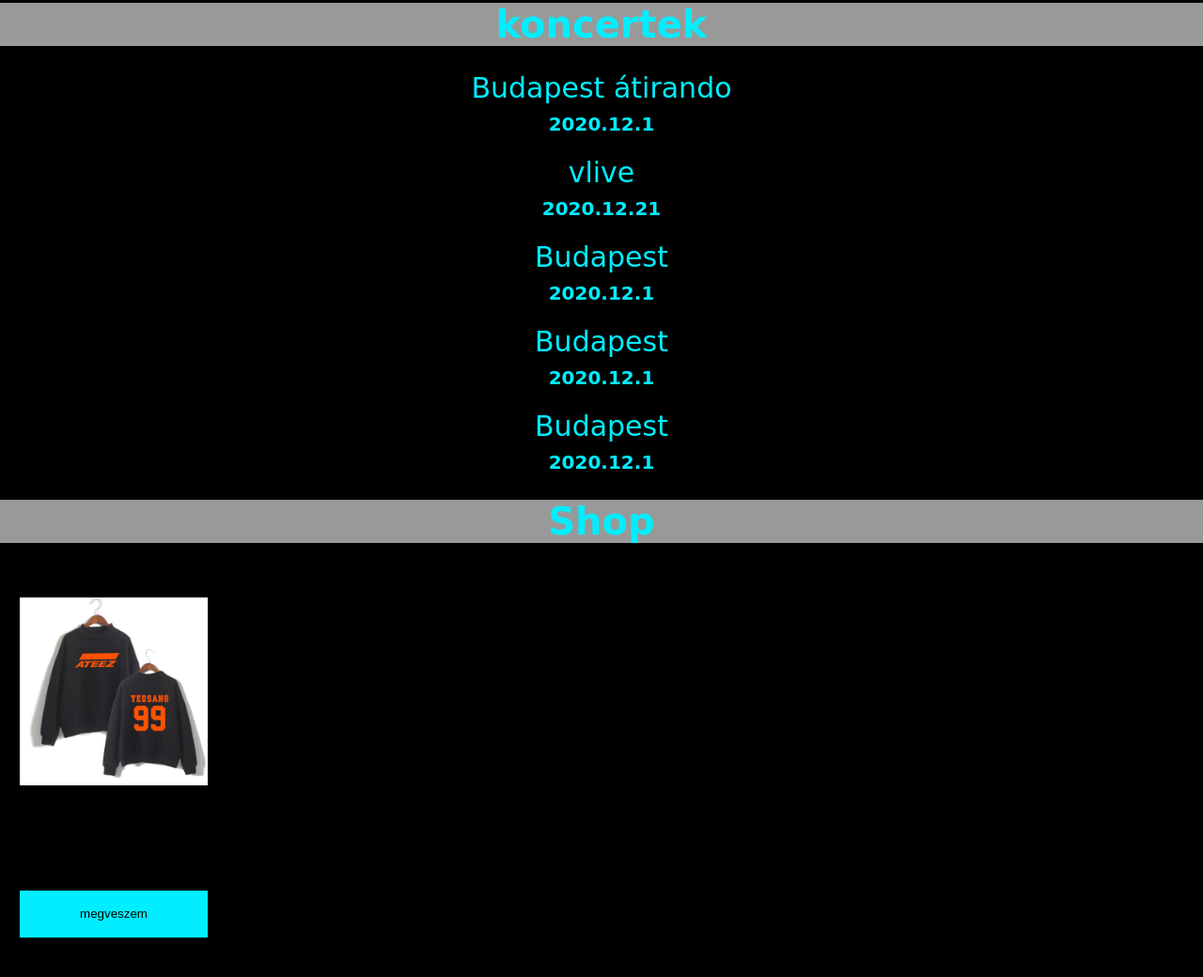
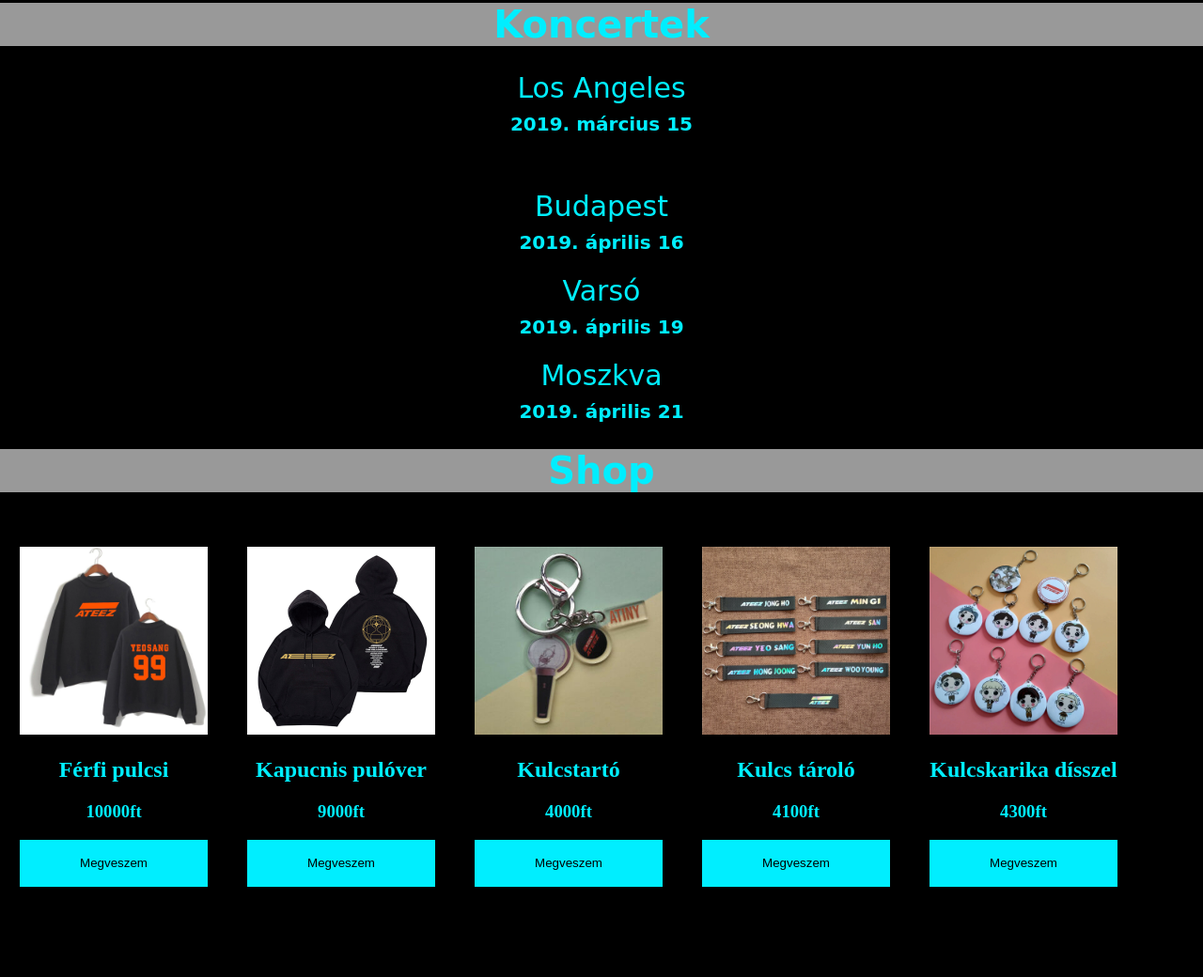
Before and after one commit to Krokusz14/husvet, a plain HTML site: page eggyuttes/index.html in a window 1280 px wide. Shown: the part 763-1803 px from the top of the page at 94% size. After the commit the page ends 1766 px from the top, so only its background shows below. Drawn offline with Linux system fonts and the light colour scheme; a web font is replaced by a local one.

Commit message:
talán végleges

```diff
--- a/eggyuttes/css/album2.css
+++ b/eggyuttes/css/album2.css
@@ -1,4 +1,5 @@
 body{margin: 0px;
+    text-align:center;
     background-color: rgb(163, 21, 21)}
 table{width: 100%;}
 img{width: 300px;}
@@ -7,7 +8,7 @@ list-style-type: none;
 text-align: center;
 width: 300px;
 height: 24px;
-border: 1px solid black;
+border: 1px solid rgb(0, 0, 0);
 margin: auto;}
 a{color: black;
 text-decoration: black;}
--- a/eggyuttes/css/album3.css
+++ b/eggyuttes/css/album3.css
@@ -8,9 +8,9 @@ list-style-type: none;
 text-align: center;
 width: 300px;
 height: 24px;
-border: 1px solid rgb(255, 230, 0);
+border: 1px solid rgb(255, 196, 0);
 margin: auto;}
-a{color: rgb(255, 230, 0);
+a{color:  rgb(255, 230, 0);;
 text-decoration: rgb(255, 230, 0);}
 a:hover{text-decoration: rgb(255, 230, 0) ;}
 td{text-align: center;}
--- a/eggyuttes/css/style.css
+++ b/eggyuttes/css/style.css
@@ -50,7 +50,8 @@ float: left;
 padding-top: 10px;
 }
 .termék img{width: 100%;}
-.termék h2, .termék h3{text-align: center;}
+.termék h2, .termék h3{color: rgb(0, 238, 255);
+    text-align: center;}
 .termék button{width: 100%;
 background-color:rgb(0, 238, 255);
 border: none;
--- a/eggyuttes/index.html
+++ b/eggyuttes/index.html
@@ -37,36 +37,59 @@
     </table>
 
     <div class="koncertek">
-        <h1>koncertek</h1>
+        <h1>Koncertek</h1>
         <ul>
             <li>
-                Budapest átirando
+                Los Angeles
                 <br>
-                <b>2020.12.1</b>
+                <b>2019. március 15</b>
             </li>
-            <li> vlive
+            New York
                 <br>
-                <b>2020.12.21</b> </li>
+                <b>2019. március 24</b> </li>
             <li> Budapest
                 <br>
-                <b>2020.12.1</b> </li>
-            <li> Budapest
+                <b>2019. április 16</b> </li>
+            <li> Varsó
                 <br>
-                <b>2020.12.1</b> </li>
-            <li> Budapest
+                <b>2019. április 19</b> </li>
+            <li> Moszkva
                 <br>
-                <b>2020.12.1</b> </li>
+                <b>2019. április 21	</b> </li>
         </ul>
     </div>
     <div class="shop">
         <h1 class="cim">Shop</h1>
         <div class="termék">
          <img src="kepek/polo.webp">
-         <h2>férfi poló</h2>
-         <h3>5700ft</h3>
-         <button onclick="alert('Megvetted!')">megveszem</button>
-
+         <h2>Férfi pulcsi</h2>
+         <h3>10000ft</h3>
+         <button onclick="alert('Megvetted!')">Megveszem</button>
         </div>
+        <div class="termék">
+            <img src="kepek/hoodie.jpg">
+            <h2>Kapucnis pulóver</h2>
+            <h3>9000ft</h3>
+            <button onclick="alert('Megvetted!')">Megveszem</button>
+        </div>
+        <div class="termék">
+            <img src="kepek/key.jpg">
+            <h2>Kulcstartó</h2>
+            <h3>4000ft</h3>
+            <button onclick="alert('Megvetted!')">Megveszem</button>
+         </div>
+         <div class="termék">
+            <img src="kepek/tarto.jpg">
+            <h2>Kulcs tároló</h2>
+            <h3>4100ft</h3>
+            <button onclick="alert('Megvetted!')">Megveszem</button>
+         </div>
+        <div class="termék">
+            <img src="kepek/bubi.webp">
+            <h2>Kulcskarika dísszel</h2>
+            <h3>4300ft</h3>
+            <button onclick="alert('Megvetted!')">Megveszem</button>
+         </div>
     </div>
 </body>
 
```
Also changed, not shown: eggyuttes/kepek/bubi.webp (added), eggyuttes/kepek/hoodie.jpg (added), eggyuttes/kepek/key.jpg (added), eggyuttes/kepek/kulcs.jpg (added), eggyuttes/kepek/tarto.jpg (added).
